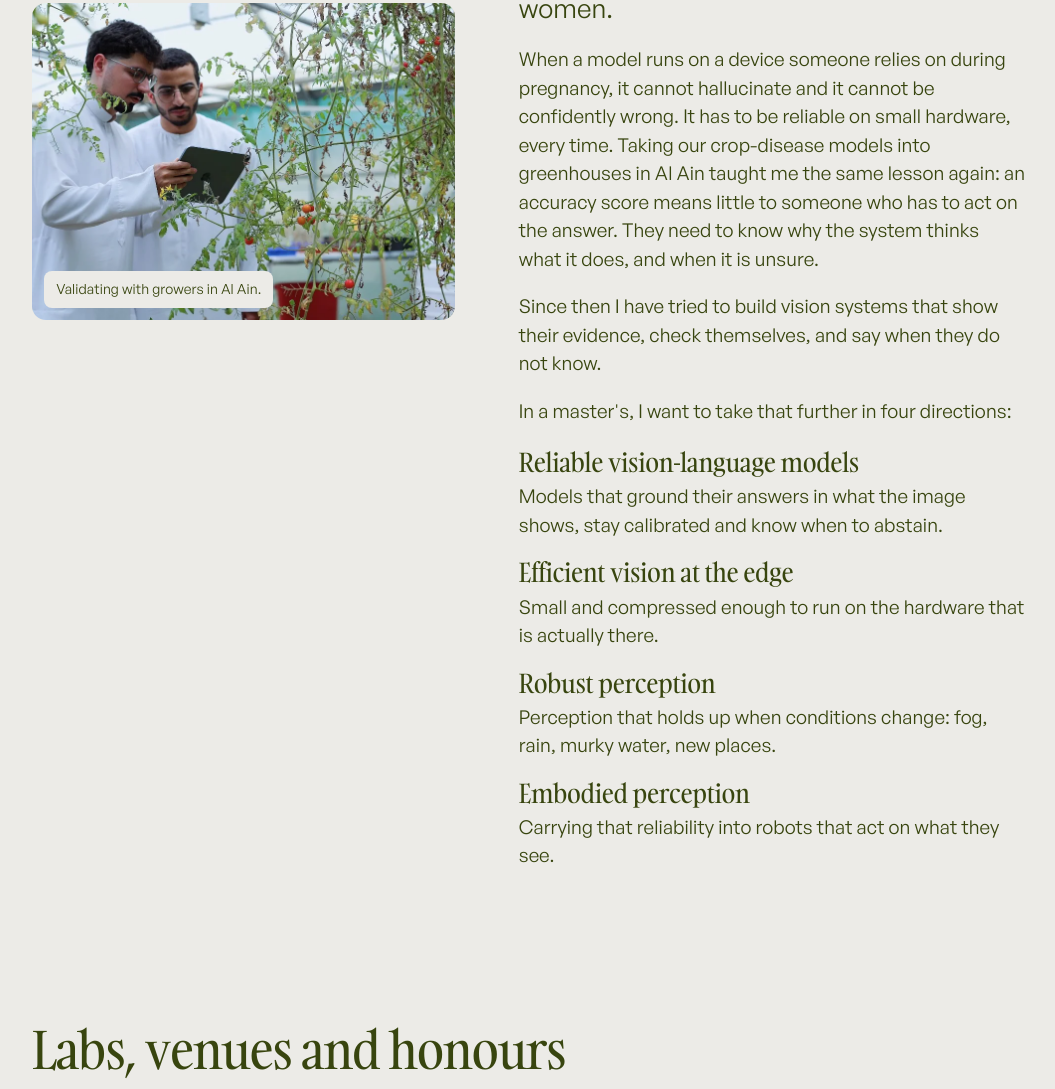
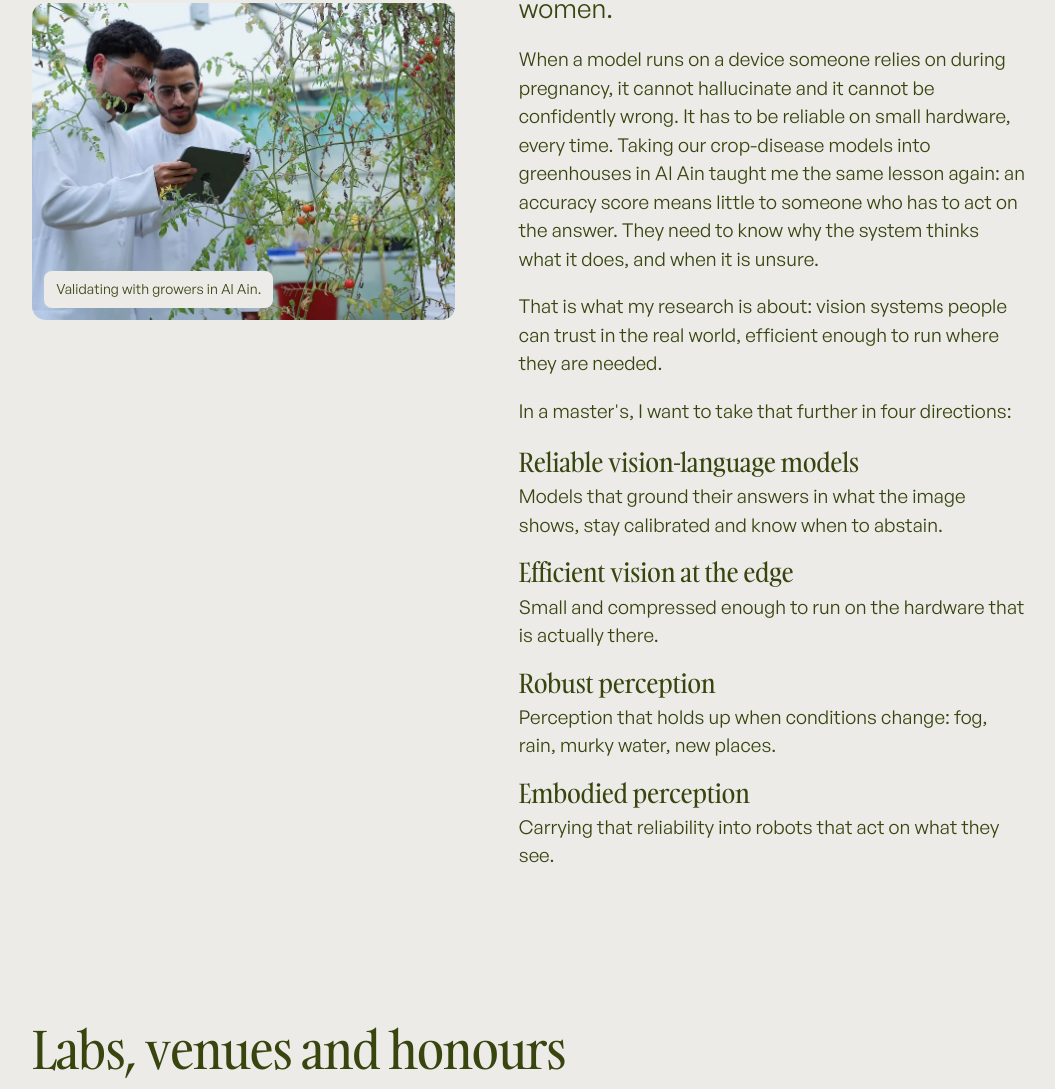
Before and after one commit to mustafanfj/mustafanfj.github.io, a plain HTML site: page index.html in a window 1280 px wide. Shown: the part 7794-8883 px from the top of the page, without its empty margins (111-1166 px from the left). Drawn offline with Linux system fonts and the light colour scheme.

Commit message:
Why this work: reword the closing line of the story

```diff
--- a/index.html
+++ b/index.html
@@ -317,7 +317,7 @@
       <div class="why-text">
         <p class="why-lead reveal">I started caring about trust while building Dovvi, an edge AI wearable for pregnant women.</p>
         <p class="reveal">When a model runs on a device someone relies on during pregnancy, it cannot hallucinate and it cannot be confidently wrong. It has to be reliable on small hardware, every time. Taking our crop-disease models into greenhouses in Al Ain taught me the same lesson again: an accuracy score means little to someone who has to act on the answer. They need to know why the system thinks what it does, and when it is unsure.</p>
-        <p class="reveal">Since then I have tried to build vision systems that show their evidence, check themselves, and say when they do not know.</p>
+        <p class="reveal">That is what my research is about: vision systems people can trust in the real world, efficient enough to run where they are needed.</p>
         <p class="reveal">In a master's, I want to take that further in four directions:</p>
         <ul class="why-dirs" role="list">
           <li class="reveal"><b>Reliable vision-language models</b>Models that ground their answers in what the image shows, stay calibrated and know when to abstain.</li>
```
